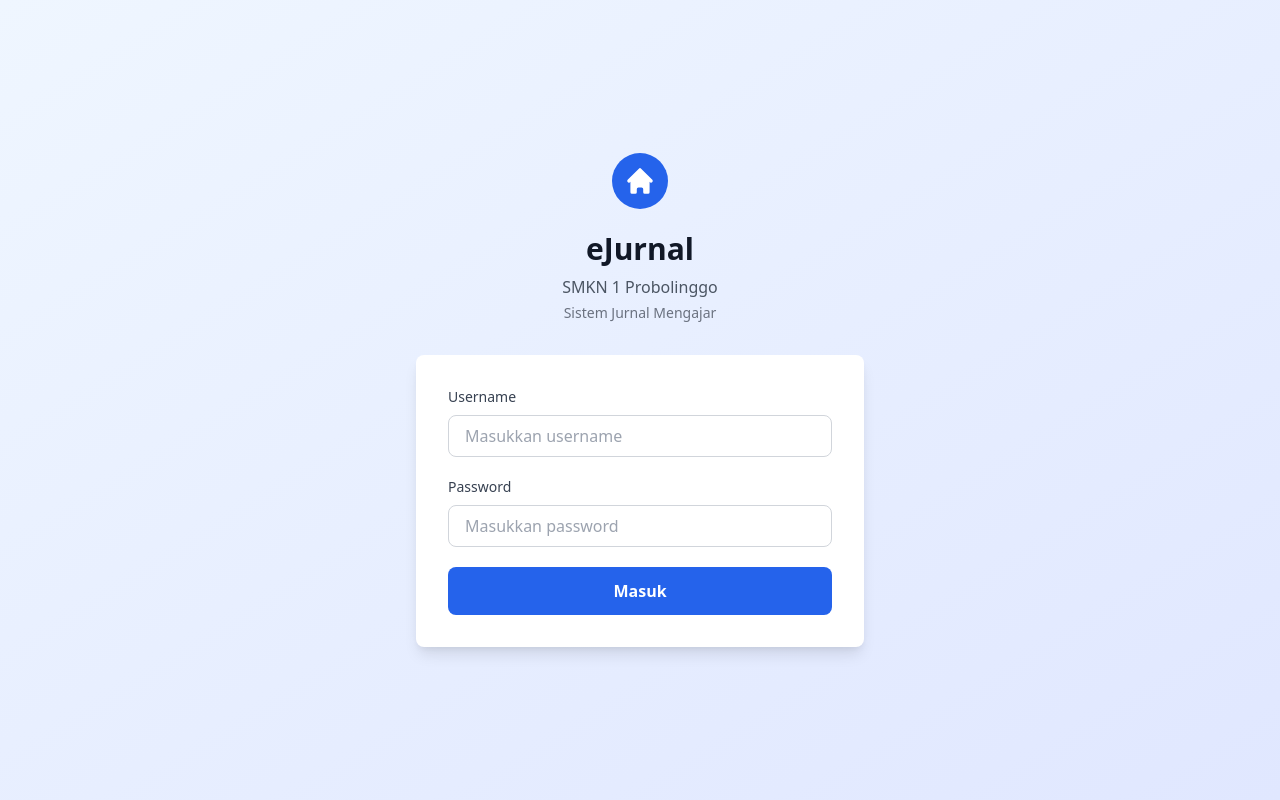
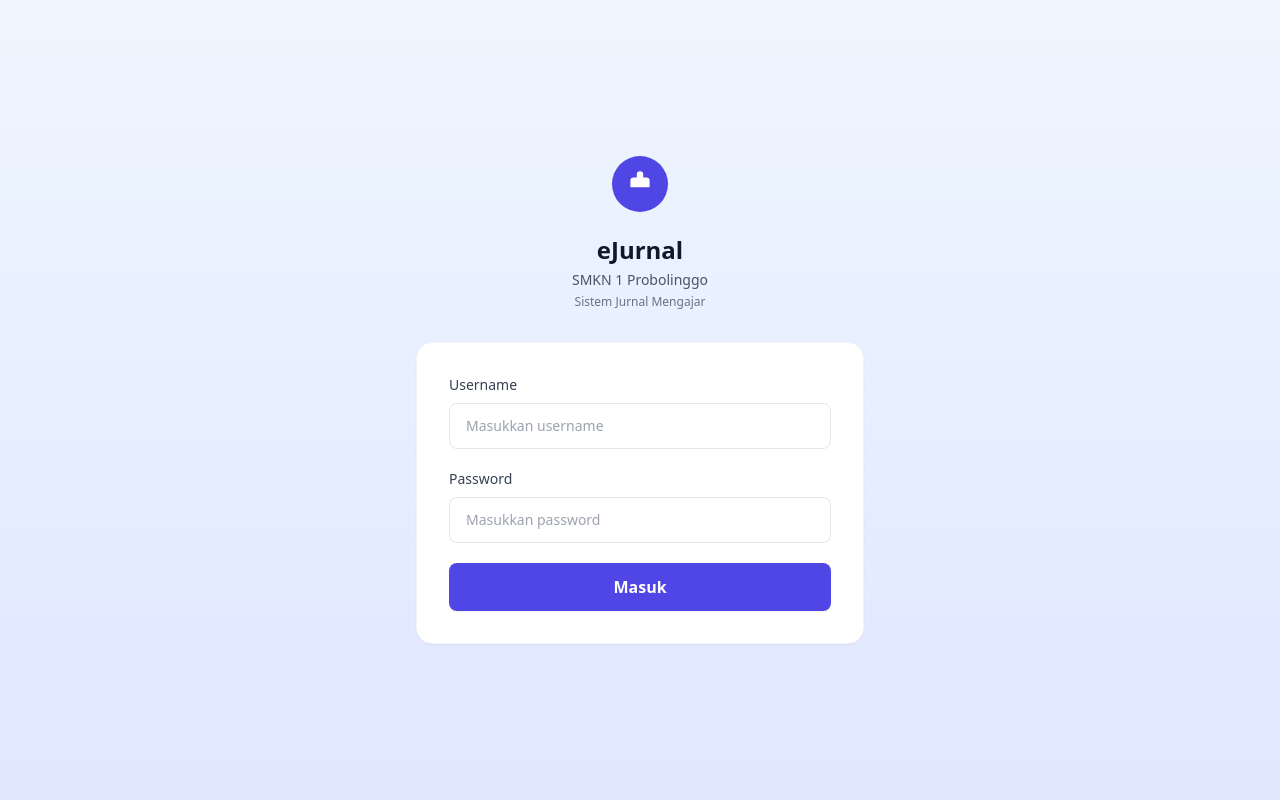
Before and after one commit to shinataputra/ejurnal, a PHP site: page / in a window 1280 px wide. Run offline with PHP 8.4, Linux system fonts and the light colour scheme; data that the repository does not hold is empty.

Commit message:
update : view login

```diff
--- a/views/auth/login.php
+++ b/views/auth/login.php
@@ -1,42 +1,37 @@
 <?php
 // views/auth/login.php
 ?>
-<div class="min-h-screen flex flex-col items-center justify-center bg-gradient-to-br from-blue-50 to-indigo-100 px-4 py-6">
+<div class="min-h-screen flex items-center justify-center bg-gradient-to-b from-sky-50 to-gray-50 px-4 py-10">
     <div class="w-full max-w-md">
         <!-- Header -->
         <div class="text-center mb-8">
-            <!-- Logo or Default Icon -->
+            <!-- Logo or Default Icon (small, subtle) -->
             <div class="mb-4 inline-block">
                 <?php if ($logoPath && file_exists(__DIR__ . '/../../' . $logoPath)): ?>
-                    <img src="<?= htmlspecialchars($logoPath) ?>" alt="Logo Sekolah" class="h-16 w-16 rounded-full border-2 border-blue-600 object-cover mx-auto">
+                    <img src="<?= htmlspecialchars($logoPath) ?>" alt="Logo Sekolah" class="h-16 w-16 rounded-full object-cover mx-auto">
                 <?php else: ?>
-                    <div class="bg-blue-600 text-white rounded-full p-3">
+                    <div class="bg-indigo-600 text-white rounded-full p-3">
                         <svg class="w-8 h-8" fill="currentColor" viewBox="0 0 20 20">
-                            <path d="M10.707 2.293a1 1 0 00-1.414 0l-7 7a1 1 0 001.414 1.414L4 10.414V17a1 1 0 001 1h2a1 1 0 001-1v-2a1 1 0 011-1h2a1 1 0 011 1v2a1 1 0 001 1h2a1 1 0 001-1v-6.586l.293.293a1 1 0 001.414-1.414l-7-7z"></path>
+                            <path d="M10 2a2 2 0 00-2 2v2H6a2 2 0 00-2 2v4h12V8a2 2 0 00-2-2h-2V4a2 2 0 00-2-2z" />
                         </svg>
                     </div>
                 <?php endif; ?>
             </div>
-            <h1 class="text-2xl md:text-3xl font-bold text-gray-900 mb-2">eJurnal</h1>
-            <p class="text-sm md:text-base text-gray-600"><?= htmlspecialchars($schoolName) ?></p>
-            <p class="text-xs md:text-sm text-gray-500 mt-1">Sistem Jurnal Mengajar</p>
+            <h1 class="text-2xl font-semibold text-gray-900 mb-1">eJurnal</h1>
+            <p class="text-sm text-gray-600"><?= htmlspecialchars($schoolName) ?></p>
+            <p class="text-xs text-gray-500 mt-1">Sistem Jurnal Mengajar</p>
         </div>
 
         <!-- Error Message -->
         <?php if (!empty($_SESSION['flash_error'])): ?>
-            <div class="mb-4 p-4 bg-red-50 border border-red-200 text-red-700 rounded-lg text-sm">
-                <div class="flex items-center">
-                    <svg class="w-5 h-5 mr-2" fill="currentColor" viewBox="0 0 20 20">
-                        <path fill-rule="evenodd" d="M10 18a8 8 0 100-16 8 8 0 000 16zM8.707 7.293a1 1 0 00-1.414 1.414L8.586 10l-1.293 1.293a1 1 0 101.414 1.414L10 11.414l1.293 1.293a1 1 0 001.414-1.414L11.414 10l1.293-1.293a1 1 0 00-1.414-1.414L10 8.586 8.707 7.293z" clip-rule="evenodd"></path>
-                    </svg>
-                    <span><?php echo htmlspecialchars($_SESSION['flash_error']);
-                            unset($_SESSION['flash_error']); ?></span>
-                </div>
+            <div class="mb-4 p-3 bg-red-50 border border-red-100 text-red-700 rounded-md text-sm">
+                <?php echo htmlspecialchars($_SESSION['flash_error']);
+                unset($_SESSION['flash_error']); ?>
             </div>
         <?php endif; ?>
 
         <!-- Form Card -->
-        <form method="post" action="?p=login" class="bg-white rounded-lg shadow-lg p-6 md:p-8 space-y-5">
+        <form method="post" action="?p=login" class="bg-white rounded-2xl shadow-sm border border-gray-100 p-8 space-y-5">
             <!-- Username Field -->
             <div>
                 <label class="block text-sm font-medium text-gray-700 mb-2">Username</label>
@@ -44,7 +39,7 @@
                     name="username"
                     type="text"
                     placeholder="Masukkan username"
-                    class="w-full px-4 py-2 border border-gray-300 rounded-lg focus:ring-2 focus:ring-blue-500 focus:border-transparent outline-none transition"
+                    class="w-full px-4 py-3 border border-gray-200 rounded-lg focus:outline-none focus:ring-2 focus:ring-indigo-100 focus:border-indigo-200 text-sm"
                     required
                     autocomplete="username">
             </div>
@@ -56,7 +51,7 @@
                     name="password"
                     type="password"
                     placeholder="Masukkan password"
-                    class="w-full px-4 py-2 border border-gray-300 rounded-lg focus:ring-2 focus:ring-blue-500 focus:border-transparent outline-none transition"
+                    class="w-full px-4 py-3 border border-gray-200 rounded-lg focus:outline-none focus:ring-2 focus:ring-indigo-100 focus:border-indigo-200 text-sm"
                     required
                     autocomplete="current-password">
             </div>
@@ -64,20 +59,9 @@
             <!-- Submit Button -->
             <button
                 type="submit"
-                class="w-full bg-blue-600 hover:bg-blue-700 text-white font-semibold py-3 rounded-lg transition duration-200 transform hover:scale-105 active:scale-95">
+                class="w-full bg-indigo-600 text-white font-semibold py-3 rounded-lg shadow-sm hover:bg-indigo-600 focus:outline-none">
                 Masuk
             </button>
         </form>
-
-        <!-- Footer Info -->
-        <!-- <div class="mt-6 p-4 bg-blue-50 border border-blue-200 rounded-lg text-center">
-            <p class="text-xs md:text-sm text-gray-600 mb-2">
-                <strong>Demo Login:</strong>
-            </p>
-            <div class="space-y-1 text-xs text-gray-700">
-                <p><span class="font-semibold">Guru:</span> guru1 / guru123</p>
-                <p><span class="font-semibold">Admin:</span> admin / admin123</p>
-            </div>
-        </div> -->
     </div>
 </div>
```
